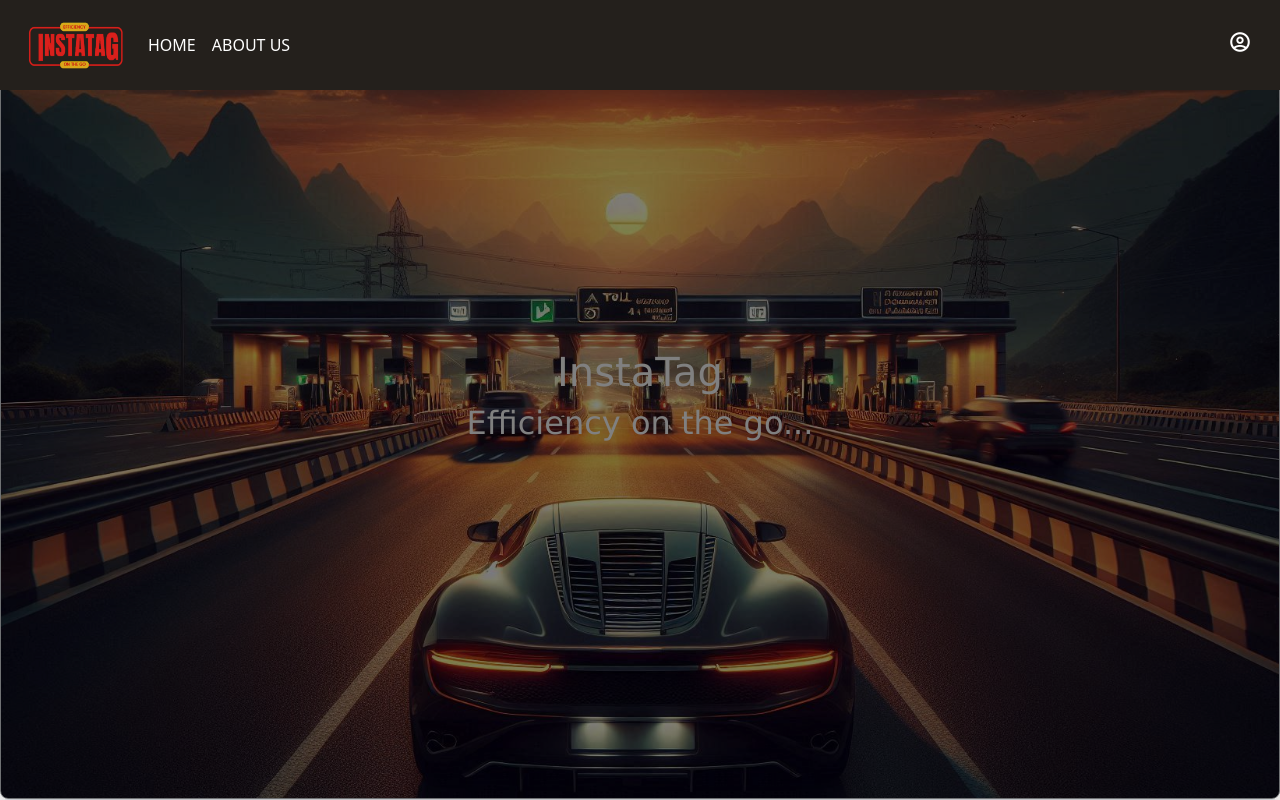
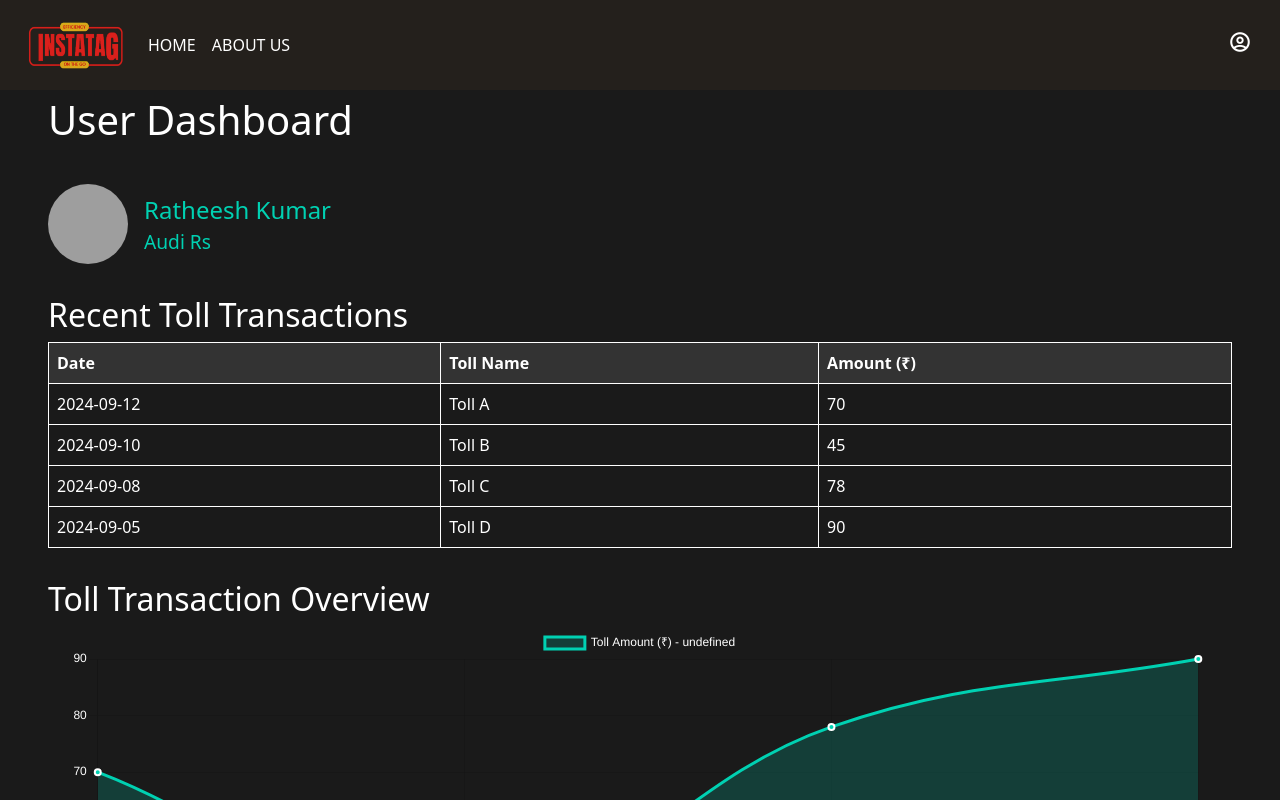
Before and after one commit to Krishneshvar/InstaTag, a React (Vite) app in the folder ERPS/: page /dashboard in a window 1280 px wide. Shown: the top 800 px of the page. Built offline with nearby package versions, Linux system fonts and the light colour scheme; grey boxes are pictures that could not be loaded; a web font is replaced by a local one.

Commit message:
Routing for UserDashboard Done

```diff
--- a/ERPS/package.json
+++ b/ERPS/package.json
@@ -16,7 +16,8 @@
     "react": "^18.3.1",
     "react-chartjs-2": "^5.2.0",
     "react-dom": "^18.3.1",
-    "react-phone-input-2": "^2.15.1"
+    "react-phone-input-2": "^2.15.1",
+    "react-router-dom": "^6.26.2"
   },
   "devDependencies": {
     "@eslint/js": "^9.9.0",
--- a/ERPS/src/App.jsx
+++ b/ERPS/src/App.jsx
@@ -1,19 +1,20 @@
-import './App.css'
-import Contents from './Components/Contents/Contents'
-import Navbar from './Components/Navbar/Navbar'
-// import UserDashboard from './Components/UserDashboard/UserDashboard'
-
+import './App.css';
+import Contents from './Components/Contents/Contents';
+import Navbar from './Components/Navbar/Navbar';
+import UserDashboard from './Components/UserDashboard/UserDashboard';
+import { BrowserRouter as Router, Route, Routes } from 'react-router-dom';
 
 function App() {
-
   return (
-    <>
-    <Navbar />
-    <Contents />
-    {/* <UserDashboard /> */}
-
-    </>
-  )
+    <Router>
+      <Navbar />
+      <Routes>
+        {/* Define the routes */}
+        <Route path="/" element={<Contents />} />
+        <Route path="/dashboard" element={<UserDashboard />} />
+      </Routes>
+    </Router>
+  );
 }
 
-export default App
+export default App;
--- a/ERPS/src/Components/Navbar/Navbar.jsx
+++ b/ERPS/src/Components/Navbar/Navbar.jsx
@@ -1,12 +1,16 @@
+// Navbar.js
 import React, { useState, useEffect, useRef } from 'react';
+import { useNavigate } from 'react-router-dom';
 import './Navbar.css';
 import UserDashboard from '../UserDashboard/UserDashboard';
+import Contents from '../Contents/Contents';
 
 function Navbar() {
-    const [showModal, setShowModal] = useState(false); // State to toggle modal visibility
-    const [isLogin, setIsLogin] = useState(true); // State to toggle between Login and Register forms
-    const [isLoggedIn, setIsLoggedIn] = useState(false); // State to track user login status
-    const modalRef = useRef(null); // Ref to the modal
+    const [showModal, setShowModal] = useState(false);
+    const [isLogin, setIsLogin] = useState(true);
+    const [isLoggedIn, setIsLoggedIn] = useState(false);
+    const modalRef = useRef(null);
+    const navigate = useNavigate();  // Add useNavigate hook
 
     useEffect(() => {
         const handleScroll = () => {
@@ -19,7 +23,6 @@
         };
 
         window.addEventListener('scroll', handleScroll);
-
         return () => {
             window.removeEventListener('scroll', handleScroll);
         };
@@ -30,31 +33,32 @@
     };
 
     const toggleForm = () => {
-        setIsLogin(!isLogin); // Toggle between login and register
+        setIsLogin(!isLogin);
     };
 
     const handleLogin = (e) => {
         e.preventDefault();
-        // Directly set user as logged in without validation
+        // Simulate a successful login
         setIsLoggedIn(true);
-        setShowModal(false); // Close modal on login
+        setShowModal(false);
+        // Navigate to UserDashboard
+        navigate('/dashboard');
     };
 
     const handleRegister = (e) => {
         e.preventDefault();
-        // Handle registration logic here
-        setIsLoggedIn(true); // Simulate successful registration
-        setShowModal(false); // Close modal on successful registration
+        setIsLoggedIn(true);
+        setShowModal(false);
+        navigate('/dashboard');
     };
 
     const handleLogout = () => {
         setIsLoggedIn(false);
     };
 
-    // Close modal when clicking outside
     const handleClickOutside = (event) => {
         if (modalRef.current && !modalRef.current.contains(event.target)) {
-            setShowModal(false); // Close the modal
+            setShowModal(false);
         }
     };
 
@@ -64,7 +68,6 @@
         } else {
             document.removeEventListener('mousedown', handleClickOutside);
         }
-
         return () => {
             document.removeEventListener('mousedown', handleClickOutside);
         };
@@ -83,7 +86,7 @@
                     <div className="collapse navbar-collapse" id="navbarSupportedContent">
                         <ul className="navbar-nav me-auto mb-2 mb-lg-0">
                             <li className="nav-item">
-                                <a className="nav-link items" aria-current="page" href="#">HOME</a>
+                                <a className="nav-link items" aria-current="page" href="">HOME</a>
                             </li>
                             <li className="nav-item">
                                 <a className="nav-link items" href="#">ABOUT US</a>
@@ -122,7 +125,6 @@
                                         <button type="submit" className="btn btn-primary">Login</button>
                                     </form>
                                 ) : (
-                                    /* Register Form */
                                     <form onSubmit={handleRegister}>
                                         <div className="mb-3">
                                             <label htmlFor="vehicleNumber" className="form-label">Vehicle Number</label>
--- a/ERPS/src/Components/UserDashboard/UserDashboard.css
+++ b/ERPS/src/Components/UserDashboard/UserDashboard.css
@@ -1,6 +1,6 @@
 .dashboard-container {
-    padding: 2rem;
-    padding-top: 4rem;
+    padding: 3rem;
+    padding-top: 6rem;
     /* background-image: url("Designer.jpeg"); */
     background-repeat: no-repeat;
     background-color: #1a1a1a;
```
Also changed, not shown: 1 other file (tests, documents, lock files or other folders).
